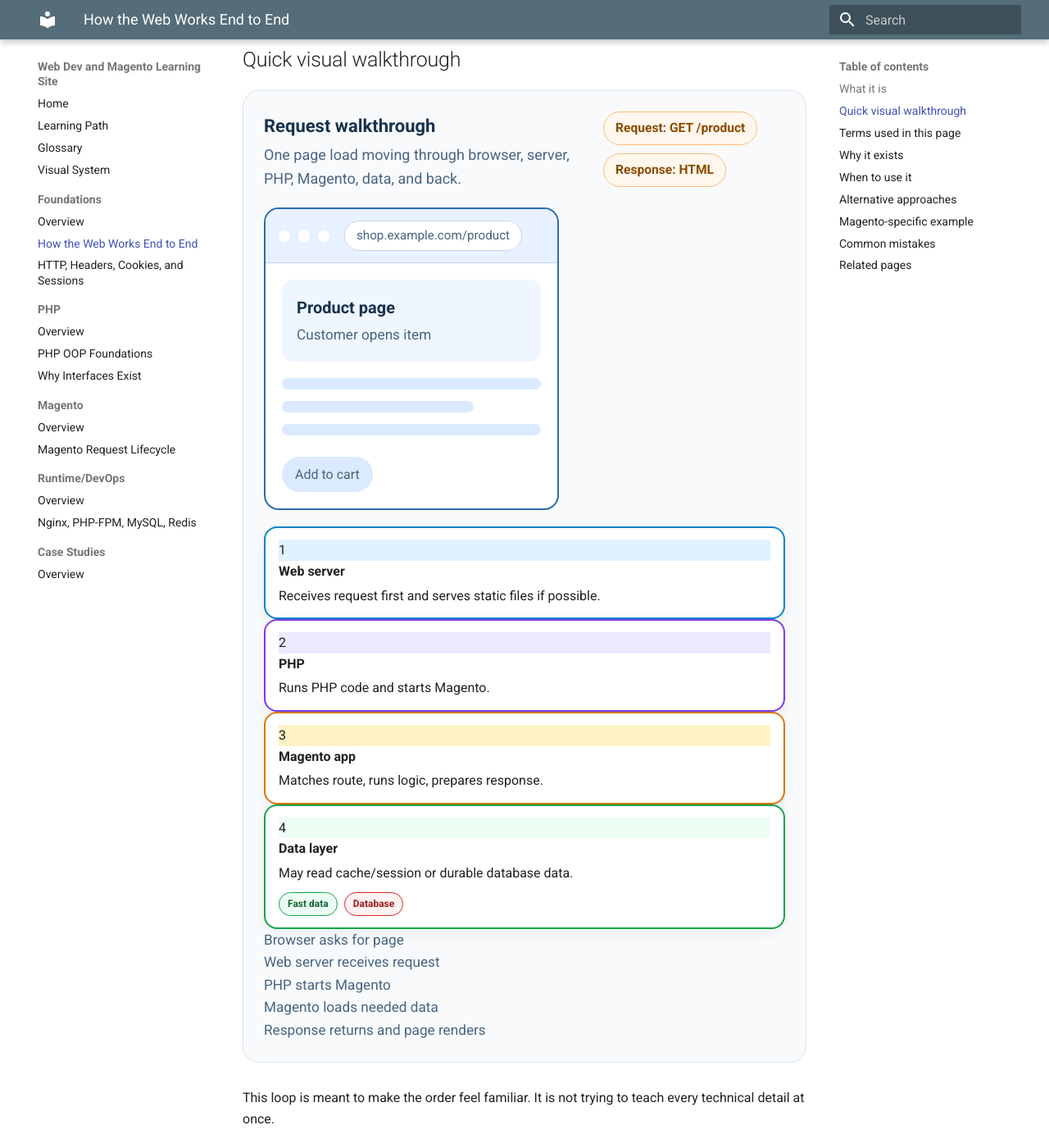
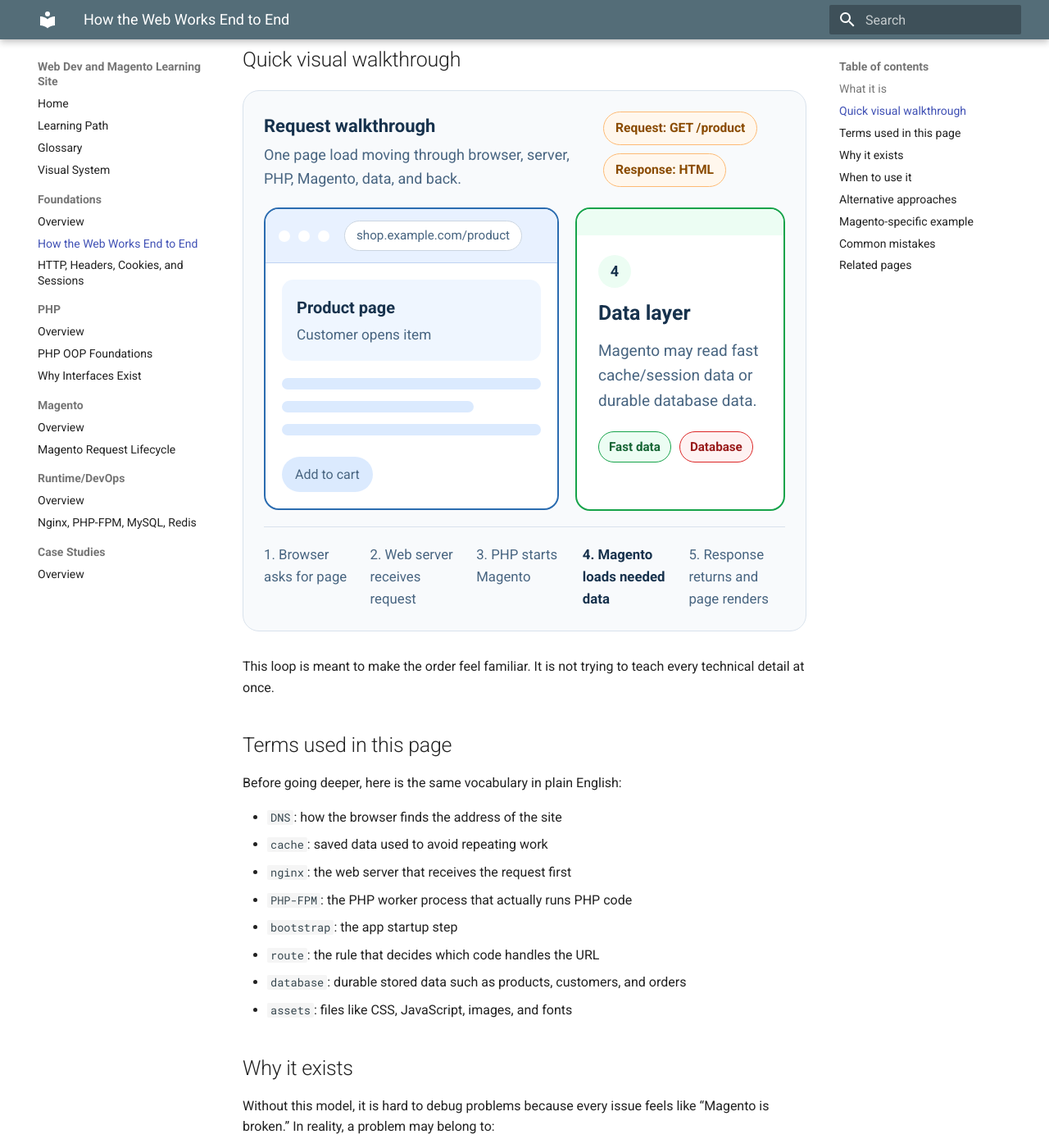
Before and after one commit to jambardnishvili/web-dev-magento-learning, an MkDocs documentation site: the page built from docs/01-web-foundations/how-the-web-works-end-to-end.md, in a window 1280 px wide and 1400 px high, scrolled down 1701 px. Shown: the whole window at 82% size. Built offline with MkDocs 1.6.1 and Material for MkDocs 9.7.7, drawn with Linux system fonts in a browser that asks for light colours.

Commit message:
Replace walkthrough with verified single-card explainer

```diff
--- a/docs/01-web-foundations/how-the-web-works-end-to-end.md
+++ b/docs/01-web-foundations/how-the-web-works-end-to-end.md
@@ -37,14 +37,14 @@ flowchart TB
     </div>
   </div>
 
-  <div class="request-explainer__layout">
+  <div class="request-explainer__stage">
     <div class="request-explainer__browser">
       <div class="request-explainer__browser-bar">
         <span></span><span></span><span></span>
         <div class="request-explainer__browser-url">shop.example.com/product</div>
       </div>
       <div class="request-explainer__browser-body">
-        <div class="request-explainer__hero">
+        <div class="request-explainer__hero request-explainer__hero--loading">
           <strong>Product page</strong>
           <span>Customer opens item</span>
         </div>
@@ -60,55 +60,64 @@ flowchart TB
       </div>
     </div>
 
-    <div class="request-explainer__pipeline">
-      <div class="request-explainer__progress">
-        <div class="request-explainer__progress-line"></div>
-      </div>
-
-      <div class="request-explainer__step server" style="background:#ffffff;border:2px solid #0284c7;border-radius:16px;padding:14px 16px;box-shadow:0 6px 18px rgba(15,23,42,0.05);">
-        <div class="request-explainer__step-number" style="background:#e0f2fe;">1</div>
-        <div style="display:flex;flex-direction:column;gap:4px;">
+    <div class="request-explainer__active-card">
+      <div class="request-explainer__card-state server">
+        <div class="request-explainer__card-top"></div>
+        <div class="request-explainer__card-body">
+          <div class="request-explainer__card-number">1</div>
           <strong>Web server</strong>
-          <span>Receives request first and serves static files if possible.</span>
+          <span>Receives the request first and serves static files if possible.</span>
         </div>
       </div>
 
-      <div class="request-explainer__step php" style="background:#ffffff;border:2px solid #7c3aed;border-radius:16px;padding:14px 16px;box-shadow:0 6px 18px rgba(15,23,42,0.05);">
-        <div class="request-explainer__step-number" style="background:#ede9fe;">2</div>
-        <div style="display:flex;flex-direction:column;gap:4px;">
+      <div class="request-explainer__card-state php">
+        <div class="request-explainer__card-top"></div>
+        <div class="request-explainer__card-body">
+          <div class="request-explainer__card-number">2</div>
           <strong>PHP</strong>
           <span>Runs PHP code and starts Magento.</span>
         </div>
       </div>
 
-      <div class="request-explainer__step magento" style="background:#ffffff;border:2px solid #d97706;border-radius:16px;padding:14px 16px;box-shadow:0 6px 18px rgba(15,23,42,0.05);">
-        <div class="request-explainer__step-number" style="background:#fef3c7;">3</div>
-        <div style="display:flex;flex-direction:column;gap:4px;">
+      <div class="request-explainer__card-state magento">
+        <div class="request-explainer__card-top"></div>
+        <div class="request-explainer__card-body">
+          <div class="request-explainer__card-number">3</div>
           <strong>Magento app</strong>
-          <span>Matches route, runs logic, prepares response.</span>
+          <span>Matches route, runs logic, and prepares a response.</span>
         </div>
       </div>
 
-      <div class="request-explainer__step data" style="background:#ffffff;border:2px solid #16a34a;border-radius:16px;padding:14px 16px;box-shadow:0 6px 18px rgba(15,23,42,0.05);">
-        <div class="request-explainer__step-number" style="background:#ecfdf3;">4</div>
-        <div style="display:flex;flex-direction:column;gap:4px;">
+      <div class="request-explainer__card-state data">
+        <div class="request-explainer__card-top"></div>
+        <div class="request-explainer__card-body">
+          <div class="request-explainer__card-number">4</div>
           <strong>Data layer</strong>
-          <span>May read cache/session or durable database data.</span>
-          <div class="request-explainer__data-pills" style="display:flex;gap:8px;flex-wrap:wrap;margin-top:6px;">
-            <span class="fast" style="background:#ecfdf3;border:1px solid #16a34a;border-radius:999px;color:#166534;font-size:12px;font-weight:700;padding:4px 10px;">Fast data</span>
-            <span class="db" style="background:#fef2f2;border:1px solid #dc2626;border-radius:999px;color:#991b1b;font-size:12px;font-weight:700;padding:4px 10px;">Database</span>
+          <span>Magento may read fast cache/session data or durable database data.</span>
+          <div class="request-explainer__data-pills">
+            <span class="fast">Fast data</span>
+            <span class="db">Database</span>
           </div>
+        </div>
+      </div>
+
+      <div class="request-explainer__card-state response">
+        <div class="request-explainer__card-top"></div>
+        <div class="request-explainer__card-body">
+          <div class="request-explainer__card-number">5</div>
+          <strong>Response</strong>
+          <span>HTML returns to the browser and the page renders.</span>
         </div>
       </div>
     </div>
   </div>
 
   <div class="request-explainer__steps">
-    <div>Browser asks for page</div>
-    <div>Web server receives request</div>
-    <div>PHP starts Magento</div>
-    <div>Magento loads needed data</div>
-    <div>Response returns and page renders</div>
+    <div class="step-1">1. Browser asks for page</div>
+    <div class="step-2">2. Web server receives request</div>
+    <div class="step-3">3. PHP starts Magento</div>
+    <div class="step-4">4. Magento loads needed data</div>
+    <div class="step-5">5. Response returns and page renders</div>
   </div>
 </div>
 
--- a/docs/stylesheets/extra.css
+++ b/docs/stylesheets/extra.css
@@ -67,17 +67,17 @@
   padding: 0.35rem 0.7rem;
 }
 
-.md-typeset .request-explainer__layout {
+.md-typeset .request-explainer__stage {
+  align-items: stretch;
   display: grid;
   gap: 1rem;
-  grid-template-columns: 1fr;
+  grid-template-columns: minmax(280px, 360px) 1fr;
 }
 
 .md-typeset .request-explainer__browser {
   background: #fff;
   border: 2px solid #2b6cb0;
   border-radius: 18px;
-  max-width: 360px;
   min-height: 340px;
   overflow: hidden;
   position: relative;
@@ -129,18 +129,20 @@
 }
 
 .md-typeset .request-explainer__hero strong,
-.md-typeset .request-explainer__rendered strong,
-.md-typeset .request-explainer__card strong {
+.md-typeset .request-explainer__rendered strong {
   color: #17324d;
   font-size: 1rem;
 }
 
 .md-typeset .request-explainer__hero span,
 .md-typeset .request-explainer__rendered span,
-.md-typeset .request-explainer__card span,
 .md-typeset .request-explainer__steps div {
   color: #486581;
   font-size: 0.86rem;
+}
+
+.md-typeset .request-explainer__hero--loading {
+  animation: browser-loading 10s infinite;
 }
 
 .md-typeset .request-explainer__line {
@@ -166,7 +168,7 @@
 }
 
 .md-typeset .request-explainer__rendered {
-  animation: browser-render 8s infinite;
+  animation: browser-render 10s infinite;
   background: #dcfce7;
   border-radius: 14px;
   display: flex;
@@ -179,51 +181,92 @@
   position: absolute;
 }
 
-.md-typeset .request-explainer__flow {
-.md-typeset .request-explainer__pipeline {
-  display: grid;
-  gap: 0.8rem;
-}
-
-.md-typeset .request-explainer__progress {
-  display: none;
-}
-
-.md-typeset .request-explainer__progress-line {
-  display: none;
-}
-
-.md-typeset .request-explainer__step {
-  animation: explainer-step-card-idle 8s infinite;
-  background: #fff;
-  border: 2px solid #d9e2ec;
-  border-radius: 16px;
-  display: grid;
-  gap: 0.9rem;
-  grid-template-columns: 2rem 1fr;
-  padding: 0.9rem 1rem;
+.md-typeset .request-explainer__active-card {
+  min-height: 340px;
   position: relative;
 }
 
-.md-typeset .request-explainer__step strong {
-  color: #17324d;
-  display: block;
-  font-size: 1rem;
-  margin-bottom: 0.18rem;
+.md-typeset .request-explainer__card-state {
+  background: #fff;
+  border: 2px solid #d9e2ec;
+  border-radius: 18px;
+  inset: 0;
+  opacity: 0;
+  overflow: hidden;
+  position: absolute;
+  transform: translateY(8px);
+  animation: card-cycle 10s infinite;
 }
 
-.md-typeset .request-explainer__step span {
-  color: #486581;
-  display: block;
-  font-size: 0.86rem;
+.md-typeset .request-explainer__card-state.server {
+  border-color: #0284c7;
+  animation-delay: 0s;
 }
 
-.md-typeset .request-explainer__step-number {
+.md-typeset .request-explainer__card-state.php {
+  border-color: #7c3aed;
+  animation-delay: 2s;
+}
+
+.md-typeset .request-explainer__card-state.magento {
+  border-color: #d97706;
+  animation-delay: 4s;
+}
+
+.md-typeset .request-explainer__card-state.data {
+  border-color: #16a34a;
+  animation-delay: 6s;
+}
+
+.md-typeset .request-explainer__card-state.response {
+  border-color: #d97706;
+  animation-delay: 8s;
+}
+
+.md-typeset .request-explainer__card-top {
+  height: 1.6rem;
+}
+
+.md-typeset .request-explainer__card-state.server .request-explainer__card-top {
+  background: #e0f2fe;
+}
+
+.md-typeset .request-explainer__card-state.php .request-explainer__card-top {
+  background: #ede9fe;
+}
+
+.md-typeset .request-explainer__card-state.magento .request-explainer__card-top,
+.md-typeset .request-explainer__card-state.response .request-explainer__card-top {
+  background: #fef3c7;
+}
+
+.md-typeset .request-explainer__card-state.data .request-explainer__card-top {
+  background: #ecfdf3;
+}
+
+.md-typeset .request-explainer__card-body {
+  display: flex;
+  flex-direction: column;
+  gap: 0.55rem;
+  padding: 1.2rem 1.3rem;
+}
+
+.md-typeset .request-explainer__card-body strong {
+  color: #17324d;
+  font-size: 1.25rem;
+}
+
+.md-typeset .request-explainer__card-body span {
+  color: #486581;
+  font-size: 0.95rem;
+}
+
+.md-typeset .request-explainer__card-number {
   align-items: center;
   background: #eff6ff;
   border-radius: 999px;
   color: #17324d;
-  display: flex;
+  display: inline-flex;
   font-size: 0.9rem;
   font-weight: 700;
   height: 2rem;
@@ -231,24 +274,21 @@
   width: 2rem;
 }
 
-.md-typeset .request-explainer__step.server {
-  border-color: #0284c7;
-  animation-name: card-1;
+.md-typeset .request-explainer__card-state.server .request-explainer__card-number {
+  background: #e0f2fe;
 }
 
-.md-typeset .request-explainer__step.php {
-  border-color: #7c3aed;
-  animation-name: card-2;
+.md-typeset .request-explainer__card-state.php .request-explainer__card-number {
+  background: #ede9fe;
 }
 
-.md-typeset .request-explainer__step.magento {
-  border-color: #d97706;
-  animation-name: card-3;
+.md-typeset .request-explainer__card-state.magento .request-explainer__card-number,
+.md-typeset .request-explainer__card-state.response .request-explainer__card-number {
+  background: #fef3c7;
 }
 
-.md-typeset .request-explainer__step.data {
-  border-color: #16a34a;
-  animation-name: card-4;
+.md-typeset .request-explainer__card-state.data .request-explainer__card-number {
+  background: #ecfdf3;
 }
 
 .md-typeset .request-explainer__data-pills {
@@ -277,123 +317,112 @@
   color: #991b1b;
 }
 
-.md-typeset .request-explainer__request-chip,
-.md-typeset .request-explainer__response-chip {
-  display: none;
-}
-
 .md-typeset .request-explainer__steps {
   border-top: 1px solid #d9e2ec;
   display: grid;
-  gap: 0.45rem;
-  grid-template-columns: 1fr;
+  gap: 0.6rem;
+  grid-template-columns: repeat(5, 1fr);
   margin-top: 1rem;
   padding-top: 1rem;
 }
 
 .md-typeset .request-explainer__steps div {
-  animation: explainer-step-idle 8s infinite;
   color: #486581;
   font-size: 0.84rem;
 }
 
-.md-typeset .request-explainer__steps div:nth-child(1) {
-  animation-name: step-1;
+.md-typeset .request-explainer__steps .step-1 {
+  animation: step-1 10s infinite;
 }
 
-.md-typeset .request-explainer__steps div:nth-child(1) {
-  animation-name: step-1;
+.md-typeset .request-explainer__steps .step-2 {
+  animation: step-2 10s infinite;
 }
 
-.md-typeset .request-explainer__steps div:nth-child(2) {
-  animation-name: step-2;
+.md-typeset .request-explainer__steps .step-3 {
+  animation: step-3 10s infinite;
 }
 
-.md-typeset .request-explainer__steps div:nth-child(3) {
-  animation-name: step-3;
+.md-typeset .request-explainer__steps .step-4 {
+  animation: step-4 10s infinite;
 }
 
-.md-typeset .request-explainer__steps div:nth-child(4) {
-  animation-name: step-4;
+.md-typeset .request-explainer__steps .step-5 {
+  animation: step-5 10s infinite;
 }
 
-.md-typeset .request-explainer__steps div:nth-child(5) {
-  animation-name: step-5;
+@keyframes browser-loading {
+  0%, 79% { opacity: 1; }
+  82%, 100% { opacity: 0.35; }
 }
 
 @keyframes browser-render {
-  0%, 83% { opacity: 0; }
-  88%, 100% { opacity: 1; }
+  0%, 79% { opacity: 0; }
+  82%, 100% { opacity: 1; }
 }
 
-@keyframes explainer-step-card-idle {
-  0%, 100% { box-shadow: none; transform: translateY(0); }
-}
-
-@keyframes card-1 {
-  0%, 17% { box-shadow: 0 0 0 4px rgba(2, 132, 199, 0.12); transform: translateY(-2px); }
-  18%, 100% { box-shadow: none; transform: translateY(0); }
-}
-
-@keyframes card-2 {
-  0%, 19% { box-shadow: none; transform: translateY(0); }
-  20%, 35% { box-shadow: 0 0 0 4px rgba(124, 58, 237, 0.12); transform: translateY(-2px); }
-  36%, 100% { box-shadow: none; transform: translateY(0); }
-}
-
-@keyframes card-3 {
-  0%, 37% { box-shadow: none; transform: translateY(0); }
-  38%, 53% { box-shadow: 0 0 0 4px rgba(217, 119, 6, 0.12); transform: translateY(-2px); }
-  54%, 100% { box-shadow: none; transform: translateY(0); }
-}
-
-@keyframes card-4 {
-  0%, 55% { box-shadow: none; transform: translateY(0); }
-  56%, 73% { box-shadow: 0 0 0 4px rgba(22, 163, 74, 0.12); transform: translateY(-2px); }
-  74%, 100% { box-shadow: none; transform: translateY(0); }
-}
-
-@keyframes explainer-step-idle {
-  0%, 100% { color: #486581; font-weight: 400; }
+@keyframes card-cycle {
+  0%, 18% { opacity: 1; transform: translateY(0); }
+  20%, 100% { opacity: 0; transform: translateY(8px); }
 }
 
 @keyframes step-1 {
-  0%, 17% { color: #17324d; font-weight: 700; }
-  18%, 100% { color: #486581; font-weight: 400; }
+  0%, 18% { color: #17324d; font-weight: 700; }
+  20%, 100% { color: #486581; font-weight: 400; }
 }
 
 @keyframes step-2 {
-  0%, 19% { color: #486581; font-weight: 400; }
-  20%, 35% { color: #17324d; font-weight: 700; }
-  36%, 100% { color: #486581; font-weight: 400; }
+  0%, 20% { color: #486581; font-weight: 400; }
+  22%, 38% { color: #17324d; font-weight: 700; }
+  40%, 100% { color: #486581; font-weight: 400; }
 }
 
 @keyframes step-3 {
-  0%, 37% { color: #486581; font-weight: 400; }
-  38%, 53% { color: #17324d; font-weight: 700; }
-  54%, 100% { color: #486581; font-weight: 400; }
+  0%, 40% { color: #486581; font-weight: 400; }
+  42%, 58% { color: #17324d; font-weight: 700; }
+  60%, 100% { color: #486581; font-weight: 400; }
 }
 
 @keyframes step-4 {
-  0%, 55% { color: #486581; font-weight: 400; }
-  56%, 73% { color: #17324d; font-weight: 700; }
-  74%, 100% { color: #486581; font-weight: 400; }
+  0%, 60% { color: #486581; font-weight: 400; }
+  62%, 78% { color: #17324d; font-weight: 700; }
+  80%, 100% { color: #486581; font-weight: 400; }
 }
 
 @keyframes step-5 {
-  0%, 75% { color: #486581; font-weight: 400; }
-  76%, 100% { color: #17324d; font-weight: 700; }
+  0%, 80% { color: #486581; font-weight: 400; }
+  82%, 100% { color: #17324d; font-weight: 700; }
 }
 
 @media (max-width: 1200px) {
   .md-typeset .request-explainer__header {
     flex-direction: column;
   }
+
+  .md-typeset .request-explainer__stage {
+    grid-template-columns: 1fr;
+  }
+
+  .md-typeset .request-explainer__browser {
+    min-height: 320px;
+  }
+
+  .md-typeset .request-explainer__active-card {
+    min-height: 220px;
+  }
+
+  .md-typeset .request-explainer__steps {
+    grid-template-columns: 1fr;
+  }
 }
 
 @media (max-width: 760px) {
-  .md-typeset .request-explainer__step {
-    grid-template-columns: 1.8rem 1fr;
+  .md-typeset .request-explainer__badges {
+    width: 100%;
+  }
+
+  .md-typeset .request-explainer__badges span {
+    width: fit-content;
   }
 
   .md-typeset .request-explainer__data-pills {
```
